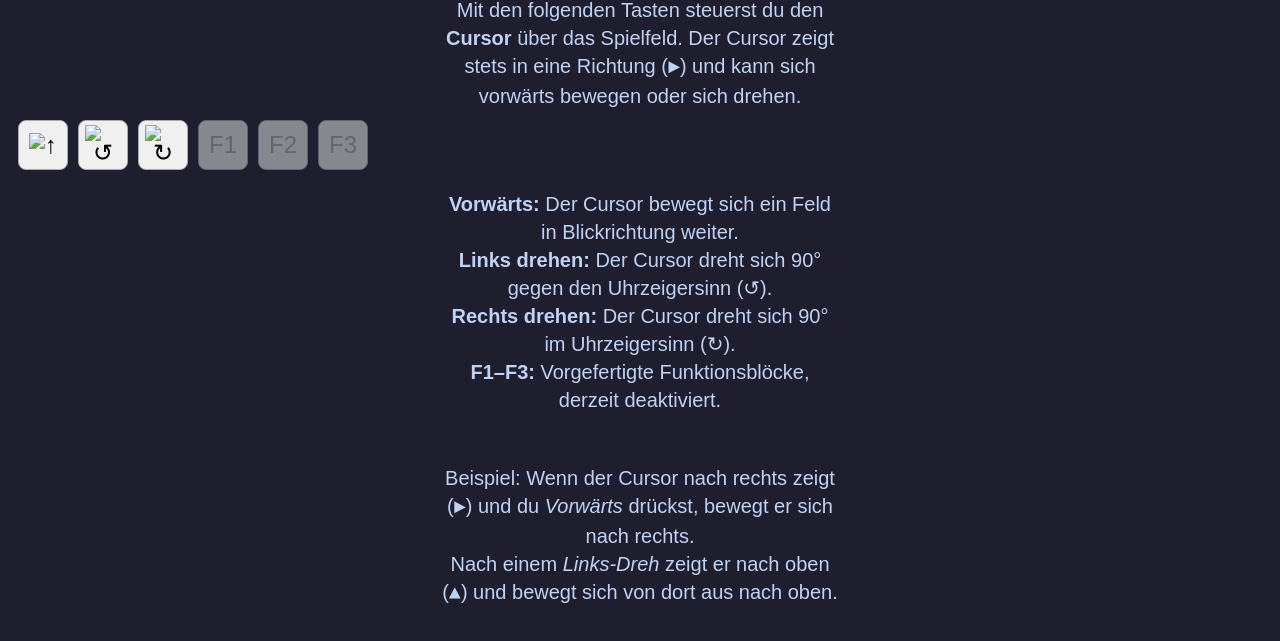
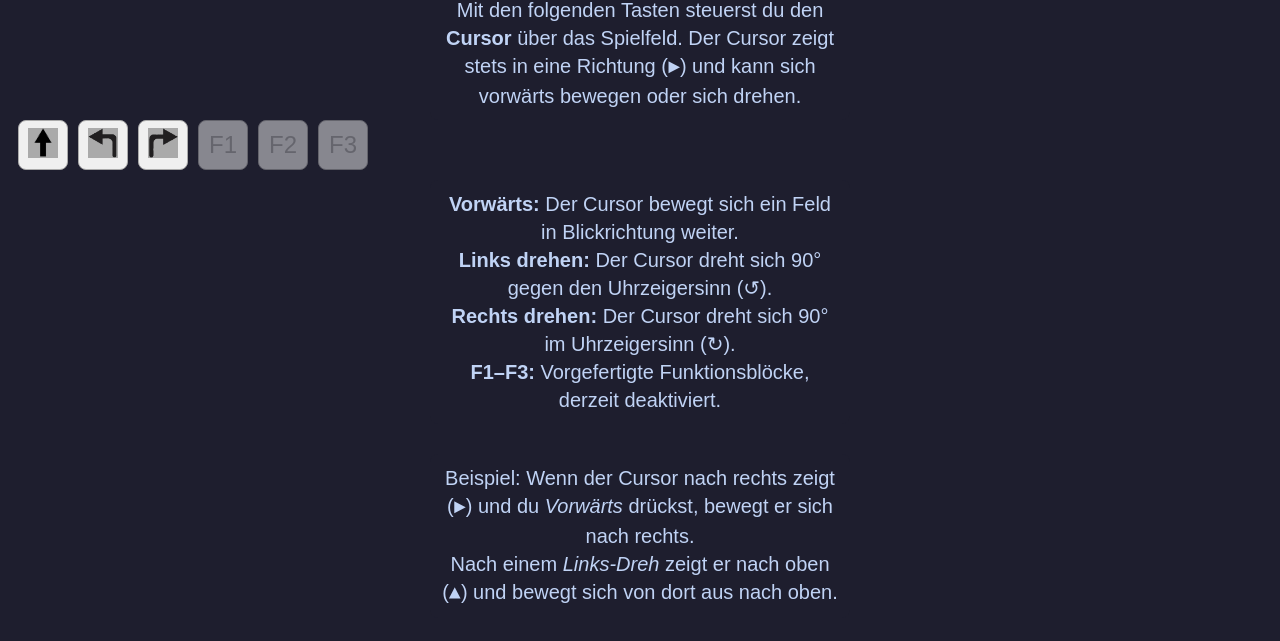
Before and after one commit to ThorstenKreis/Algorun, a plain HTML site: page anleitung.html in a window 1280 px wide. Shown: the part 143-784 px from the top of the page. Drawn offline with Linux system fonts and the light colour scheme; the site is published under a folder, as on GitHub Pages, so addresses that start at the root find nothing.

Commit message:
Update anleitung.html

```diff
--- a/anleitung.html
+++ b/anleitung.html
@@ -20,13 +20,13 @@
 
   <div id="command-buttons">
     <button data-cmd="move forward">
-      <img src="/Algorun/style/img/Pfeil.png" alt="↑" style="width:30px; height:30px;">
+      <img src="style/img/Pfeil.png" alt="↑" style="width:30px; height:30px;">
     </button>
     <button data-cmd="turn left">
-      <img src="/Algorun/style/img/Pfeil_links.png" alt="↺" style="width:30px; height:30px;">
+      <img src="style/img/Pfeil_links.png" alt="↺" style="width:30px; height:30px;">
     </button>
     <button data-cmd="turn right">
-      <img src="/Algorun/style/img/Pfeil_rechts.png" alt="↻" style="width:30px; height:30px;">
+      <img src="style/img/Pfeil_rechts.png" alt="↻" style="width:30px; height:30px;">
     </button>
     <button data-cmd="function 1" disabled>F1</button>
     <button data-cmd="function 2" disabled>F2</button>
```
